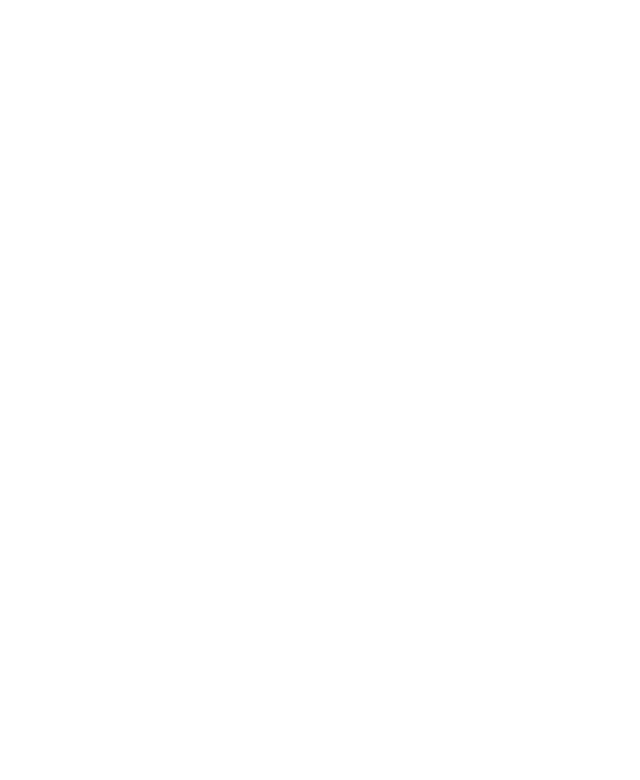
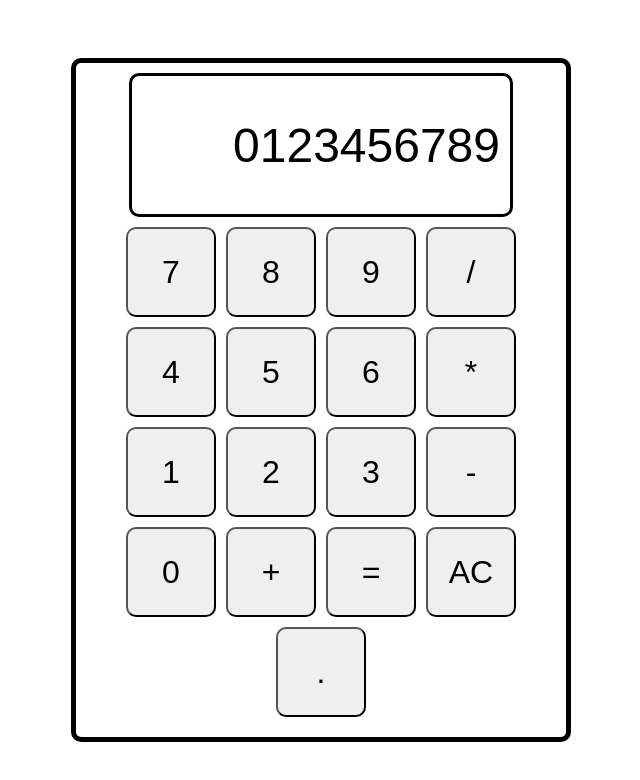
Before and after one commit to AR-EM/Calculator, a plain HTML site: page index.html in a window 1280 px wide. Shown: the whole page, without its empty margins (319-959 px from the left). Drawn offline with Linux system fonts and the light colour scheme.

Commit message:
Added decimal button but isn't working yet.

```diff
--- a/index.html
+++ b/index.html
@@ -1,12 +1,37 @@
 <!DOCTYPE html>
 <html lang="en">
-<head>
-    <meta charset="UTF-8">
-    <meta name="viewport" content="width=device-width, initial-scale=1.0">
-    <title>Document</title>
+  <head>
+    <meta charset="UTF-8" />
+    <meta name="viewport" content="width=device-width, initial-scale=1.0" />
+    <title>Calculator</title>
     <script src="script.js" defer></script>
-</head>
-<body>
+    <link rel="stylesheet" href="style.css" />
+  </head>
+  <body>
+    <div class="container">
+      <div class="display">0123456789</div>
+      <div class="buttons">
+        <button class="digit">7</button>
+        <button class="digit">8</button>
+        <button class="digit">9</button>
+        <button class="operation">/</button>
 
-</body>
+        <button class="digit">4</button>
+        <button class="digit">5</button>
+        <button class="digit">6</button>
+        <button class="operation">*</button>
+
+        <button class="digit">1</button>
+        <button class="digit">2</button>
+        <button class="digit">3</button>
+        <button class="operation">-</button>
+
+        <button class="digit">0</button>
+        <button class="operation">+</button>
+        <button class="operation">=</button>
+        <button class="operation">AC</button>
+        <button class="operation">.</button>
+      </div>
+    </div>
+  </body>
 </html>
--- a/style.css
+++ b/style.css
@@ -0,0 +1,54 @@
+*{
+    padding:0;
+    margin:0;
+    box-sizing: border-box;
+    font-family: sans-serif;
+}
+
+body{
+    display:flex;
+    flex-direction: column;
+    justify-content: center;
+    align-items: center;
+    min-height: 100vh;
+}
+
+.buttons{
+    padding: 10px;
+    display: flex;
+    justify-content: center;
+    align-items: center;
+    flex-wrap: wrap;
+    gap: 10px;
+}
+
+button{
+    font-size: 2em;
+    width: 20%;
+    aspect-ratio: 1/1;
+    padding: 10px;
+    border-radius: 10px;
+}
+
+
+.container{
+    display:flex;
+    flex-direction: column;
+    align-items: center;
+    border: 5px solid black;
+    border-radius: 10px;
+    padding: 10px;
+    max-width: 500px;
+}
+
+.display{
+    border: 3px solid black;
+    padding: 10px;
+    font-size: 3em;
+    border-radius: 10px;
+    height: 3em;
+    width: 8em;
+    display: flex;
+    align-items: center;
+    justify-content: end;
+}
```
